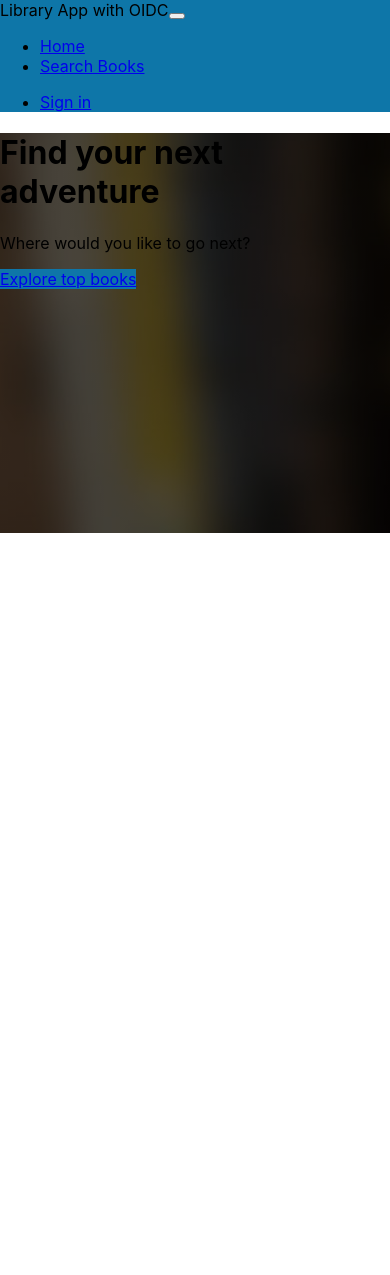
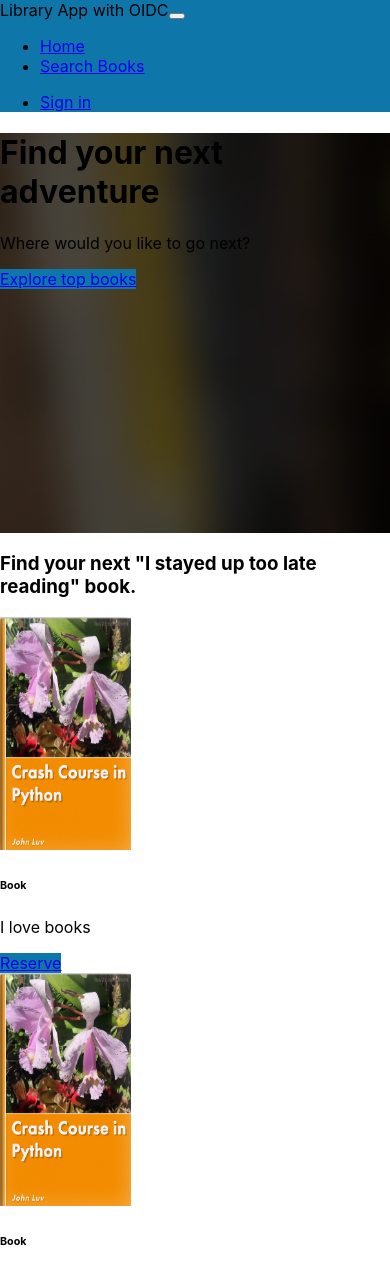
Before and after one commit to OptimusWall-E/library-app, a React (Create React App) app in the folder 03-frontend/react-library/: page / in a window 390 px wide. Shown: the top 1275 px of the page. Before the commit the page ends 844 px from the top, so only its background shows below. Built offline with nearby package versions, Linux system fonts and the light colour scheme; the HTML template or start-up script is replaced by a standard one.

Commit message:
Added mobile view for carousel. Added carousel component to App.tsx

```diff
--- a/03-frontend/react-library/src/App.tsx
+++ b/03-frontend/react-library/src/App.tsx
@@ -2,12 +2,14 @@
 import './App.css';
 import { Navbar } from './Layouts/NavbarAndFooter/Navbar';
 import { ExploreTopBooks } from './Layouts/HomePage/ExploreTopBooks';
+import { Carousel } from './Layouts/HomePage/Carousel';
 
 function App() {
   return (
     <div>
       <Navbar/>
       <ExploreTopBooks/>
+      <Carousel/>
     </div>
   );
 }
--- a/03-frontend/react-library/src/Layouts/HomePage/Carousel.tsx
+++ b/03-frontend/react-library/src/Layouts/HomePage/Carousel.tsx
@@ -49,9 +49,28 @@
             </button>
             <button className='carousel-control-next' type='button' data-bs-target='#carouselExampleControls' data-bs-slide='next'>
               <span className='carousel-control-next-icon' aria-hidden='true'></span>
-              <span className='visually-hidden'>Previous</span>
+              <span className='visually-hidden'>Next</span>
             </button>
+        </div>
 
+        { /* Mobile */ }
+        <div className='d-lg-none mt-3'>
+          <div className='row d-flex justify-content-center align-items-center'>
+            <div className='text-center'>
+              <img src={require('./../../Images/BooksImages/book-luv2code-1000.png')} width='151' height='233' alt='book'/>
+              <h6 className='mt-2'>
+                <b>Book</b>
+              </h6>
+              <p>
+                I love books
+              </p>
+              <a className='btn main-color text-white' href='#'>Reserve</a>
+            </div>
+
+          </div>
+        </div>
+        <div className='homepage-carousel-title mt-3'>
+          <a className='btn btn-outline-secondary btn-lg' href='#'>View more</a>
         </div>
       </div>
     </div>
```
